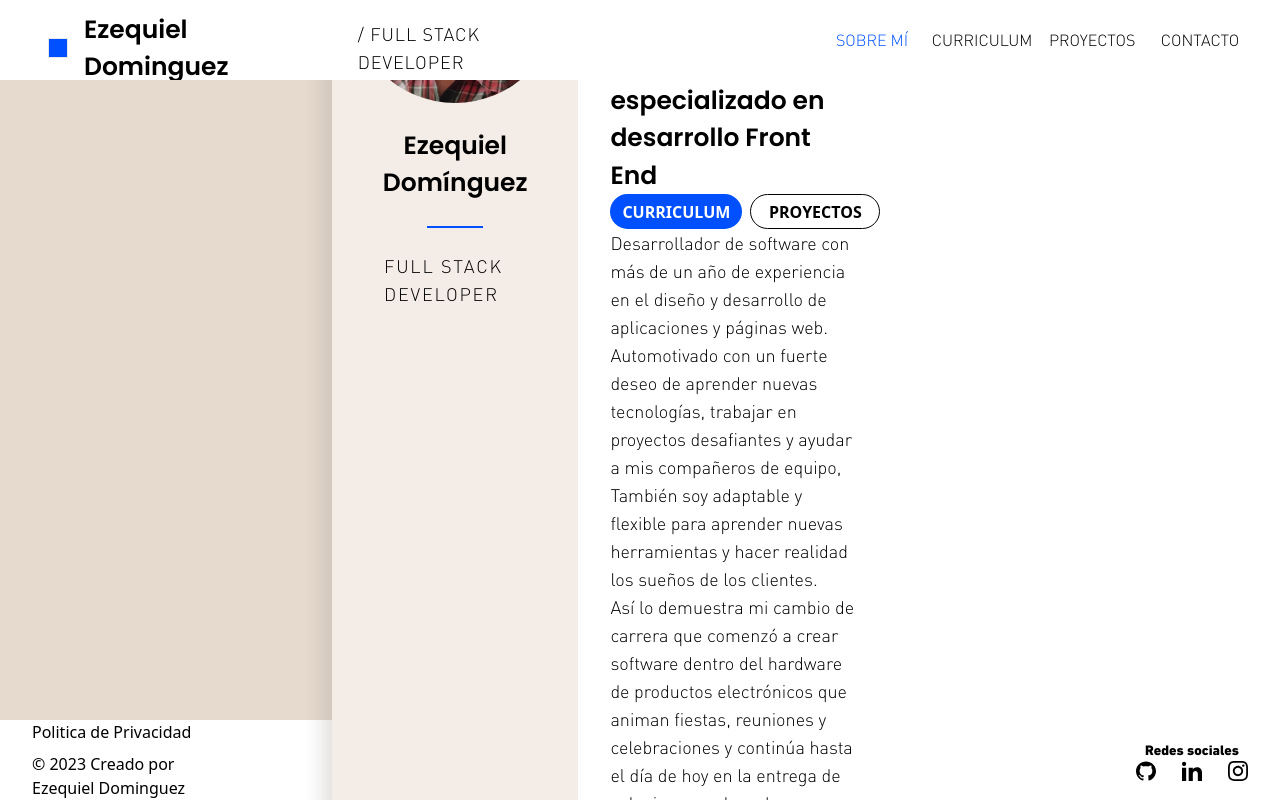
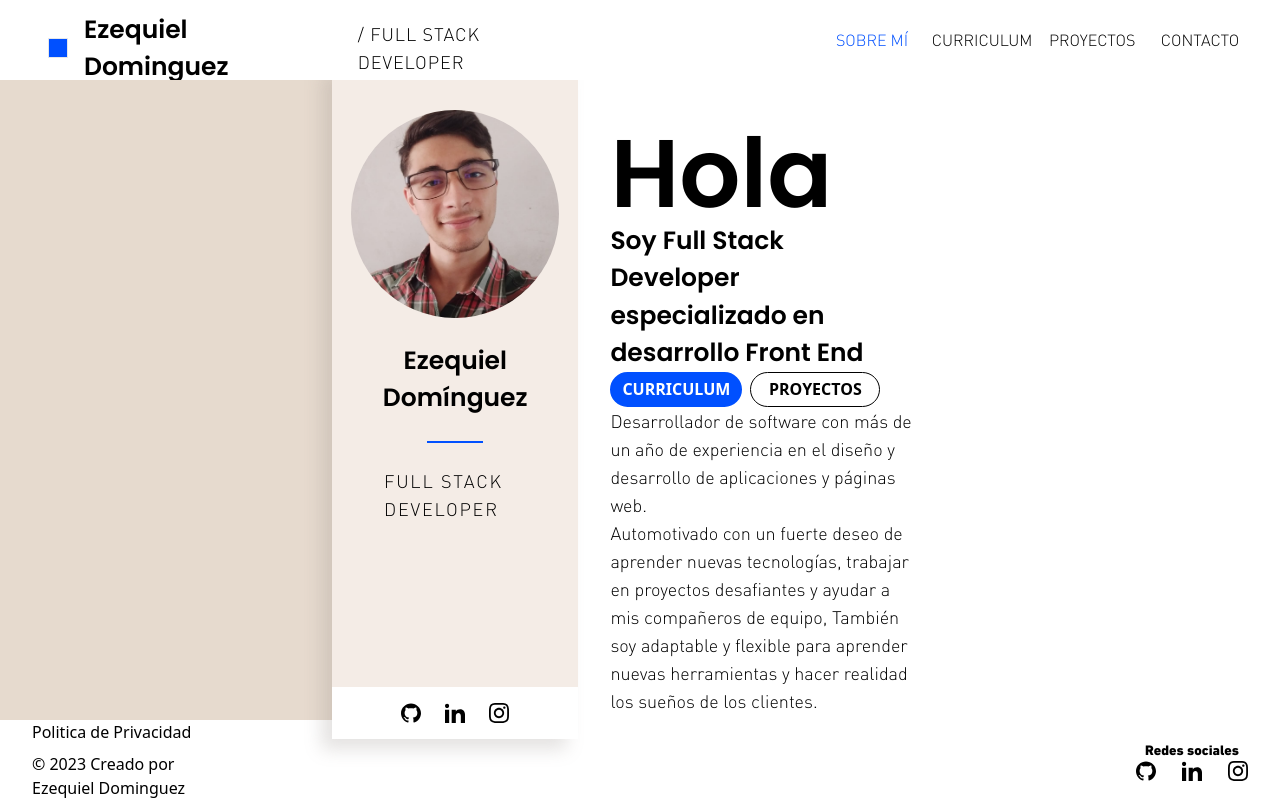
Before and after one commit to Cocahuana/portfolio_nextjs, a Next.js app: page / in a window 1280 px wide. Built offline with nearby package versions, Linux system fonts and the light colour scheme.

Commit message:
Fix: height of Resume and homepage

```diff
--- a/src/components/modules/CurriculumCard/CurriculumCard.tsx
+++ b/src/components/modules/CurriculumCard/CurriculumCard.tsx
@@ -16,7 +16,7 @@ function CurriculumCard({
 	paragraphs,
 }: Props) {
 	return (
-		<div className='bg-white h-auto lg:h-96'>
+		<div className='bg-white h-auto lg:h-auto'>
 			<Card className='w-full h-full flex flex-col lg:flex-row p-6 lg:p-0 gap-6 lg:gap-0'>
 				<div className='flex w-full lg:w-1/2 '>
 					<div className='flex flex-col w-full gap-2.5 lg:p-10 lg:pt-20'>
--- a/src/components/templates/HomePage/HomePage.tsx
+++ b/src/components/templates/HomePage/HomePage.tsx
@@ -19,7 +19,7 @@ function HomePage() {
 								<div className=' w-full lg:w-2/5'>
 									<ProfileCard />
 								</div>
-								<div className='w-full lg:w-1/2 flex flex-col justify-between items-start p-6 lg:px-8 lg:pt-16 gap-6 lg:gap-0 '>
+								<div className='w-full lg:w-3/4 flex flex-col justify-between items-start p-6 lg:px-8 lg:pt-16 gap-6 lg:gap-0 '>
 									<h2 className='text-[40px] lg:text-8xl'>
 										Hola
 									</h2>
@@ -43,17 +43,6 @@ function HomePage() {
 										nuevas herramientas y hacer realidad los
 										sueños de los clientes.
 									</p>
-									<p className='text-base lg:text-lg'>
-										Así lo demuestra mi cambio de carrera
-										que comenzó a crear software dentro del
-										hardware de productos electrónicos que
-										animan fiestas, reuniones y
-										celebraciones y continúa hasta el día de
-										hoy en la entrega de soluciones en la
-										web que van desde la interacción con el
-										usuario hasta el almacenamiento en bases
-										de datos.
-									</p>
 								</div>
 							</div>
 						</div>
```
